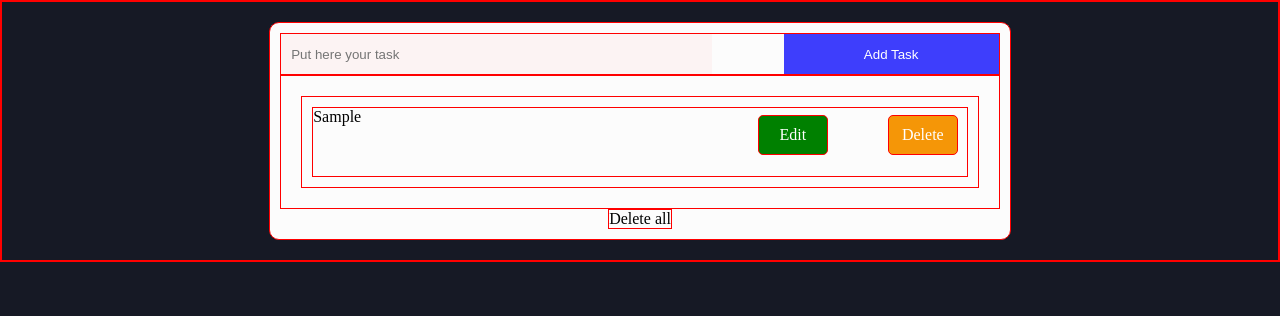
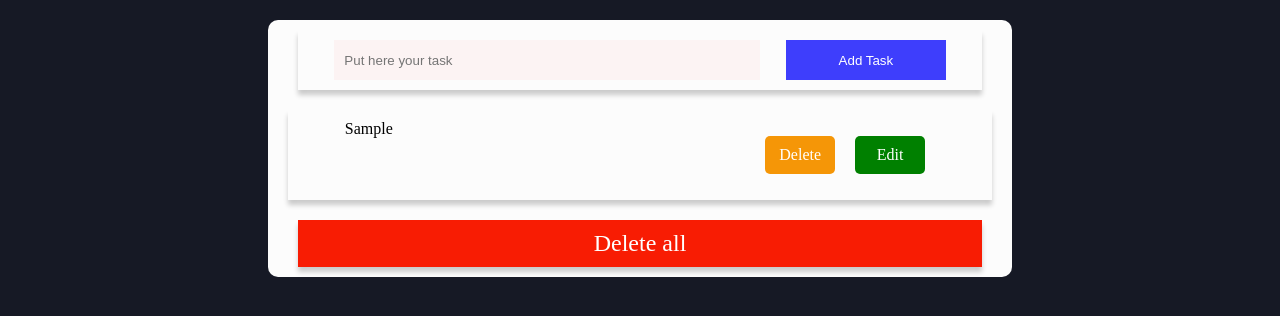
Before and after one commit to ToavinaJr/todo-list, a plain HTML site: page index.html in a window 1280 px wide. Both pictures are taken after typing "Sample" into the empty fields and a click on the button "Add Task". Drawn offline with Linux system fonts and the light colour scheme.

Commit message:
add: some style for the buton

```diff
--- a/index.js
+++ b/index.js
@@ -30,7 +30,10 @@ function addTask() {
       })
 
       edit.addEventListener('click', () => {
-            const modif = prompt('EDit your task ');
+            let modif = prompt('EDit your task ');
+            while (modif==="") {
+                  modif = prompt('EDit your task ');
+            }
             title.textContent = modif;
       })
 }
--- a/style.css
+++ b/style.css
@@ -3,7 +3,7 @@
       margin: 0;
       box-sizing: border-box;
       list-style: none;
-      border:  solid 1px red;
+      /* border:  solid 1px red; */
 }
 
 body{
@@ -21,7 +21,7 @@ body{
       flex-wrap: wrap;
       justify-content: center;
       align-items: center;
-      padding: 10px;
+      padding: 10px 0;
       border-radius: 10px;
       background: #fcfcfc;
 }
@@ -34,20 +34,20 @@ header input , header button {
 }
 
 header {
-      width: 100%;
-      position: relative;
+      display: flex;
+      justify-content: space-evenly;
+      width: 92%;
+      box-shadow: 0 5px 5px rgba(0, 0, 0, 0.2);
+      padding: 10px;
 }
 
 header input {
-      width: 60%;
+      width: 64%;
       background: #fcf3f3;
 }
 
 header button {
-      position: absolute;
-      top: 0;
-      right: 0;
-      width: 30%;
+      width: 24%;
       background: rgb(62, 62, 252);
       border:none;
       color: #fff;
@@ -64,42 +64,56 @@ main {
 }
 
 .task {
+      display: flex;
+      justify-content: center;
+      align-items: center;
       min-height: 60px;
       padding: 10px;
       margin: 10px;
       position: relative;
+      box-shadow: 0 5px 5px rgba(0, 0, 0, 0.2);
 }
 
-.edit, .delete {
+.edit, .delete{
       display: inline;
-      position: absolute;
       color: #fff;
       cursor: pointer;
       padding: 10px;
       border-radius: 5px;
-      top: 20%;
       width: 70px;
       text-align: center;
 }
 
 .title {
       height: 70px;
+      width: 60%;
 }
 
 .edit {
       background: green;
-      right: 150px;
+      margin: 10px;
 }
 
 .edit:hover {
       background: rgb(5, 243, 5);
 }
+
 .delete {
       background: #f59607;
-      right: 0;
-      right: 20px;
+      margin: 10px;
 }
 
 .delete:hover {
       background: #f81c03;
 }
+
+#erase {
+      width: 92%;
+      text-align: center;
+      box-shadow: 0 5px 5px rgba(0, 0, 0, 0.2);
+      padding: 10px;
+      cursor: pointer;
+      background: #f81c03;
+      font-size: 24px;
+      color: #fff;
+}
```
